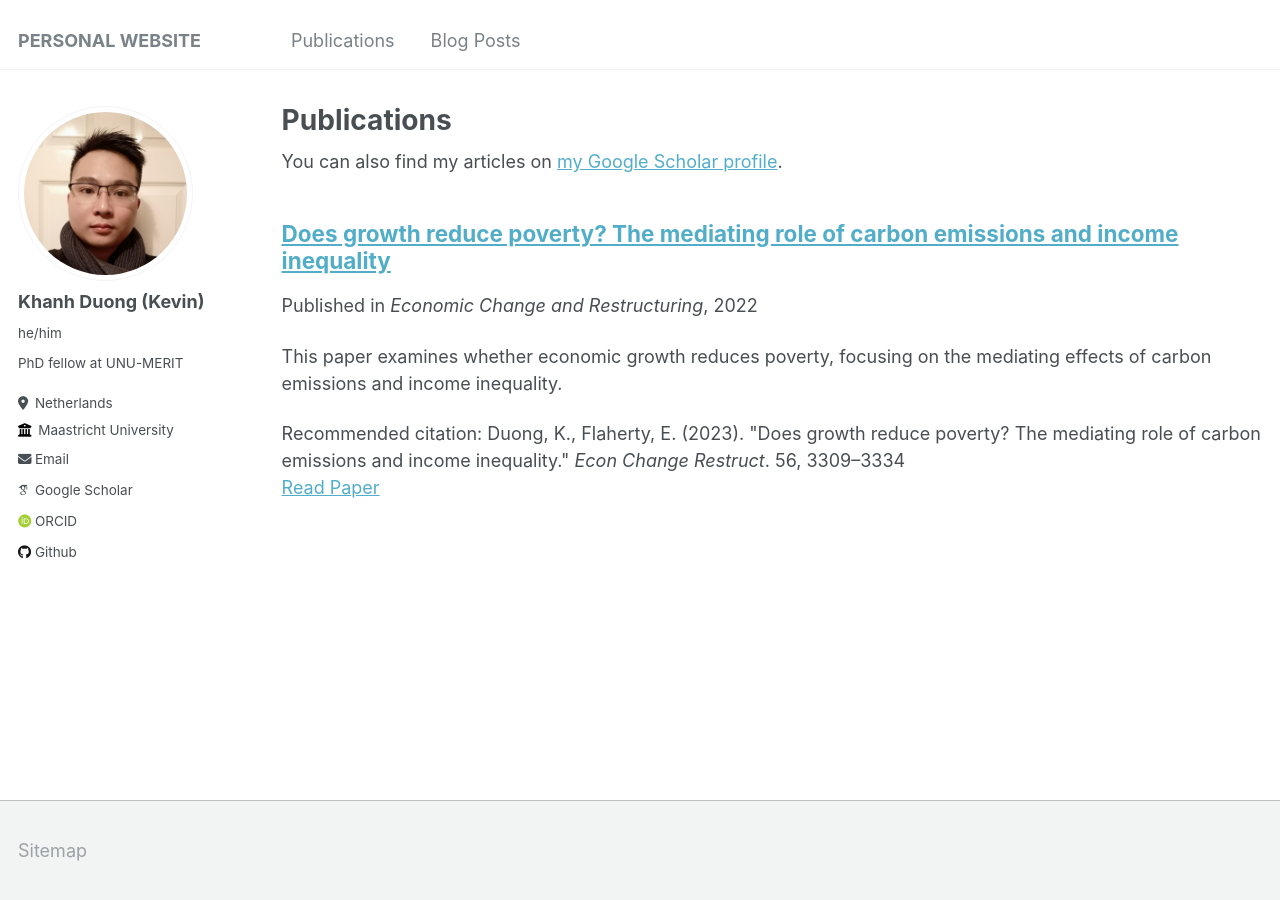
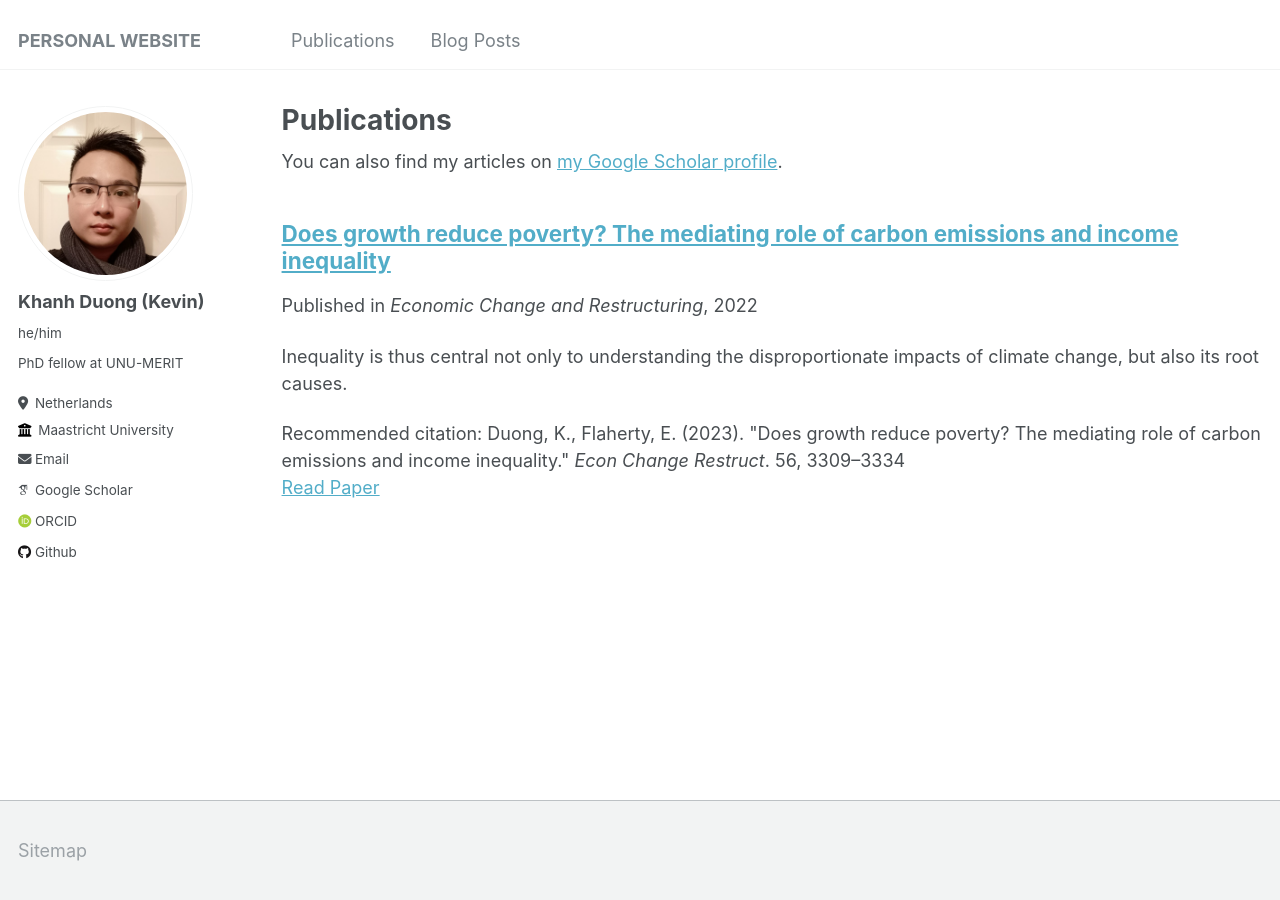
Before and after one commit to duongkhanhk29/duongkhanhk29.github.io, a Jekyll site: the page built from _pages/publications.md, in a window 1280 px wide. Built offline with Jekyll 4.4.1, drawn with Linux system fonts in a browser that asks for light colours; some web fonts are replaced.

Commit message:
Update CLIMATEQUAL.md

```diff
--- a/_publications/CLIMATEQUAL.md
+++ b/_publications/CLIMATEQUAL.md
@@ -2,7 +2,7 @@
 title: "Does growth reduce poverty? The mediating role of carbon emissions and income inequality"
 collection: publications
 permalink: /publication/CLIMATEQUAL
-excerpt: 'This paper examines whether economic growth reduces poverty, focusing on the mediating effects of carbon emissions and income inequality.'
+excerpt: 'Inequality is thus central not only to understanding the disproportionate impacts of climate change, but also its root causes.'
 date: 2022-11-07
 venue: 'Economic Change and Restructuring'
 paperurl: 'https://doi.org/10.1007/s10644-022-09462-9'
```
